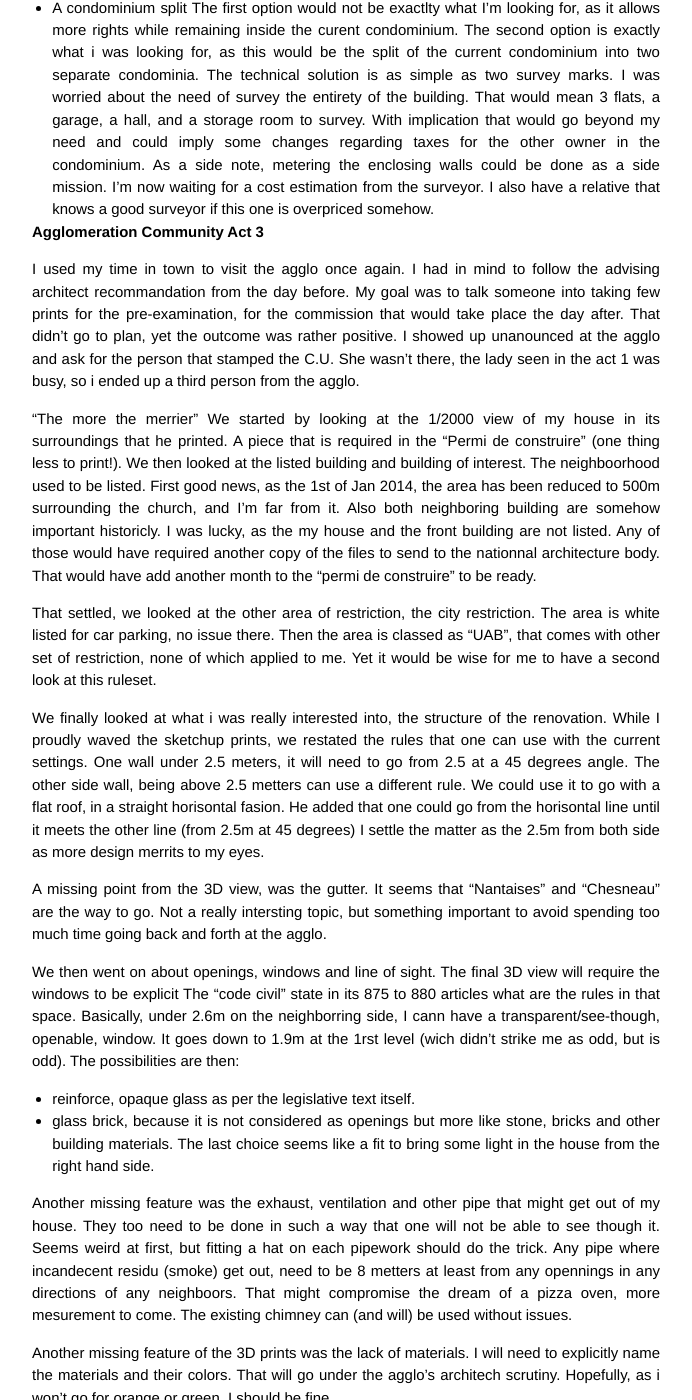
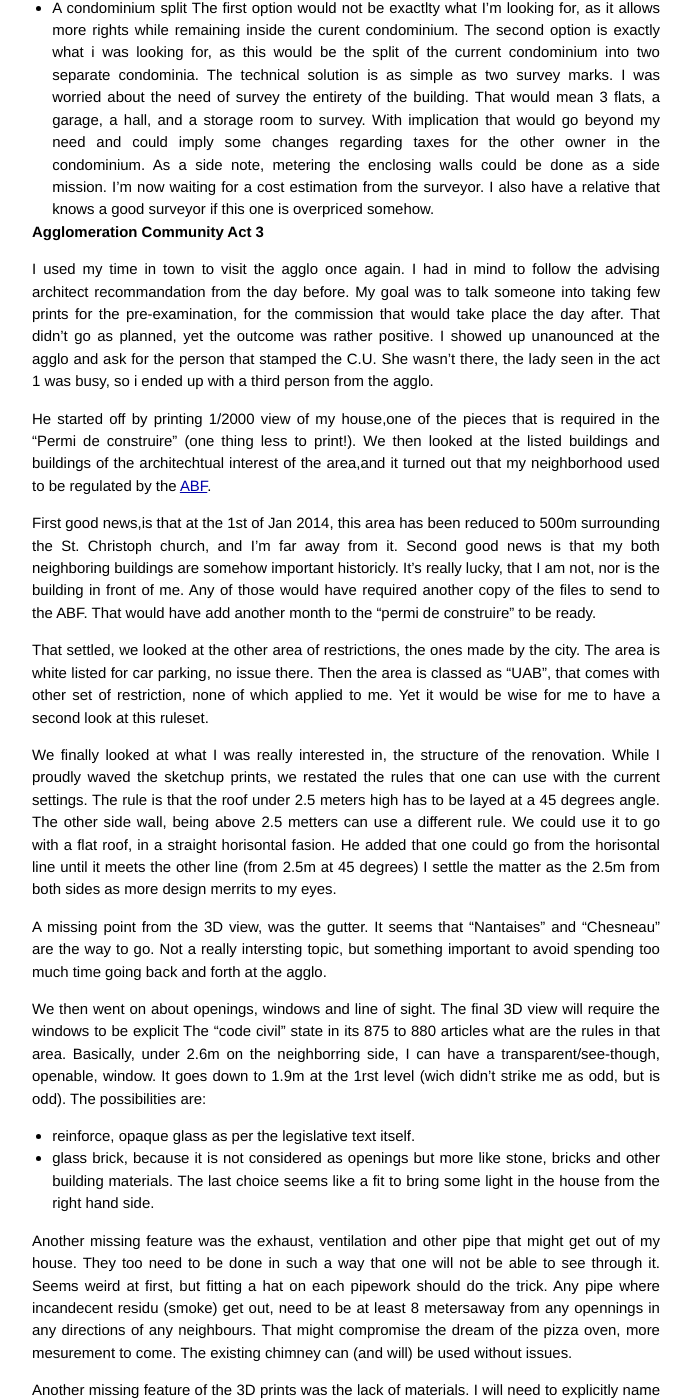
Before and after one commit to 6lutin/6lutin.github.io, a Jekyll site: the page built from _posts/2014-02-05-Quantity-surveyor-and-agglomeration-community-visit.markdown, in a window 1280 px wide and 1400 px high, scrolled down 407 px. Shown: the whole window, without its empty margins (294-986 px from the left). Built offline with Jekyll 4.4.1, drawn with Linux system fonts in a browser that asks for light colours; Markdown is read by kramdown in place of the engine named in the settings; some of the changed text lies outside the part shown.

Commit message:
Update 2014-02-05-Quantity-surveyor-and-agglomeration-community-visit.markdown

```diff
--- a/_posts/2014-02-05-Quantity-surveyor-and-agglomeration-community-visit.markdown
+++ b/_posts/2014-02-05-Quantity-surveyor-and-agglomeration-community-visit.markdown
@@ -32,33 +32,30 @@ Agglomeration Community Act 3
 I used my time in town to visit the agglo once again.
 I had in mind to follow the advising architect recommandation from the day before.
 My goal was to talk someone into taking few prints for the pre-examination, for the commission that would take place the day after.
-That didn't go to plan, yet the outcome was rather positive.
+That didn't go as planned, yet the outcome was rather positive.
 I showed up unanounced at the agglo and ask for the person that stamped the C.U.
-She wasn't there, the lady seen in the act 1 was busy, so i ended up a third person from the agglo.
+She wasn't there, the lady seen in the act 1 was busy, so i ended up with a third person from the agglo.
 
-"The more the merrier"
-We started by looking at the 1/2000 view of my house in its surroundings that he printed.
-A piece that is required in the "Permi de construire" (one thing less to print!).
-We then looked at the listed building and building of interest.
-The neighboorhood used to be listed.
-First good news, as the 1st of Jan 2014, the area has been reduced to 500m surrounding the church, and I'm far from it.
-Also both neighboring building are somehow important historicly.
-I was lucky, as the my house and the front building are not listed.
-Any of those would have required another copy of the files to send to the nationnal architecture body.
+He started off by printing 1/2000 view of my house,one of the pieces that is required in the "Permi de construire" (one thing less to print!).
+We then looked at the listed buildings and buildings of the architechtual interest of the area,and it turned out that my neighborhood used to be regulated by the [ABF](http://fr.wikipedia.org/wiki/Architecte_des_b%C3%A2timents_de_France).
+
+First good news,is that at the 1st of Jan 2014, this area has been reduced to 500m surrounding the St. Christoph church, and I'm far away from it.
+Second good news is that my both neighboring buildings are somehow important historicly. It's really lucky, that I am not, nor is the building in front of me.
+Any of those would have required another copy of the files to send to the ABF.
 That would have add another month to the "permi de construire" to be ready.
 
-That settled, we looked at the other area of restriction, the city restriction.
+That settled, we looked at the other area of restrictions, the ones made by the city.
 The area is white listed for car parking, no issue there.
 Then the area is classed as "UAB", that comes with other set of restriction, none of which applied to me.
 Yet it would be wise for me to have a second look at this ruleset.
 
-We finally looked at what i was really interested into, the structure of the renovation.
+We finally looked at what I was really interested in, the structure of the renovation.
 While I proudly waved the sketchup prints, we restated the rules that one can use with the current settings.
-One wall under 2.5 meters, it will need to go from 2.5 at a 45 degrees angle.
+The rule is that the roof under 2.5 meters high has to be layed at a 45 degrees angle.
 The other side wall, being above 2.5 metters can use a different rule.
 We could use it to go with a flat roof, in a straight horisontal fasion.
 He added that one could go from the horisontal line until it meets the other line (from 2.5m at 45 degrees)
-I settle the matter as the 2.5m from both side as more design merrits to my eyes.
+I settle the matter as the 2.5m from both sides as more design merrits to my eyes.
 
 A missing point from the 3D view, was the gutter.
 It seems that "Nantaises" and "Chesneau" are the way to go.
@@ -66,19 +63,19 @@ Not a really intersting topic, but something important to avoid spending too muc
 
 We then went on about openings, windows and line of sight.
 The final 3D view will require the windows to be explicit
-The "code civil" state in its 875 to 880 articles what are the rules in that space.
-Basically, under 2.6m on the neighborring side, I cann have a transparent/see-though, openable, window.
+The "code civil" state in its 875 to 880 articles what are the rules in that area.
+Basically, under 2.6m on the neighborring side, I can have a transparent/see-though, openable, window.
 It goes down to 1.9m at the 1rst level (wich didn't strike me as odd, but is odd).
-The possibilities are then:
+The possibilities are:
 - reinforce, opaque glass as per the legislative text itself.
 - glass brick, because it is not considered as openings but more like stone, bricks and other building materials.
 The last choice seems like a fit to bring some light in the house from the right hand side.
 
 Another missing feature was the exhaust, ventilation and other pipe that might get out of my house.
-They too need to be done in such a way that one will not be able to see though it.
+They too need to be done in such a way that one will not be able to see through it.
 Seems weird at first, but fitting a hat on each pipework should do the trick.
-Any pipe where incandecent residu (smoke) get out, need to be 8 metters at least from any opennings in any directions of any neighboors.
-That might compromise the dream of a pizza oven, more mesurement to come.
+Any pipe where incandecent residu (smoke) get out, need to be  at least 8 metersaway from any opennings in any directions of any neighbours.
+That might compromise the dream of the pizza oven, more mesurement to come.
 The existing chimney can (and will) be used without issues.
 
 Another missing feature of the 3D prints was the lack of materials.
@@ -86,16 +83,16 @@ I will need to explicitly name the materials and their colors.
 That will go under the agglo's architech scrutiny.
 Hopefully, as i won't go for orange or green, I should be fine.
 
-The expert also told me to join other piece of information in the file.
+The expert also told me to join other pieces of information in the file.
 He ask for a signed proof for the network servitude from the other condo owner.
 He added that it would be wise to add it to the house paperwork by the Notarial office.
 Same goes for any paper signed by the neighboors if we where to use the shared wall.
 This will mitigate any possible legal issues with neighboors in the future.
 
-Another news worth noting is that i will not need a "Permi de construire" as previously though, but a "Déclaration Préalable".
-That is an somehow easier licence to obtain.
+Another news worth noting is that I will not need a "Permi de construire" as previously though, but a "Déclaration Préalable".
+That is a somehow easier licence to obtain.
 It also doesn't carry as much legal requirement, notably regaring certification of the finished product.
-Less expert to pay in, less time to spend on certification etc...
+Less expert to pay to, less time to spend on certification etc...
 This is true especially for the "RT 2012" and the thermal certification.
 
 
```
